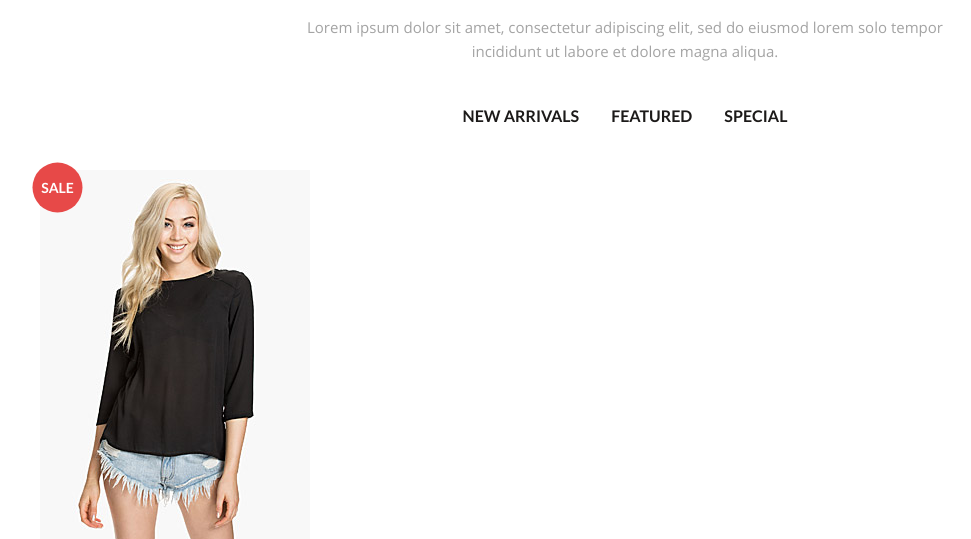
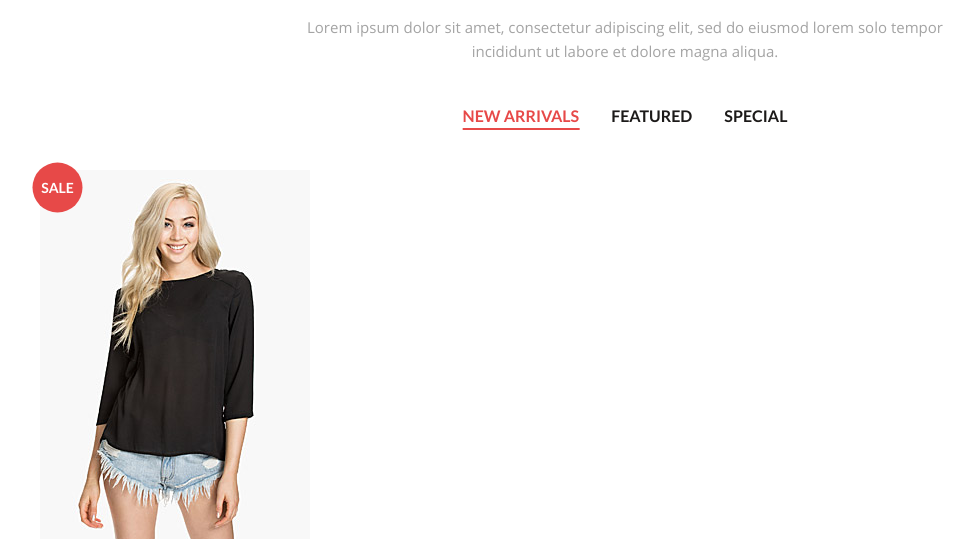
Before and after one commit to Bibliaricus/Ustore, a PHP site: page / in a window 1280 px wide. Shown: the part 1245-1784 px from the top of the page, without its empty margins (15-986 px from the left). Run offline with PHP 8.4, Linux system fonts and the light colour scheme; some web fonts are replaced.

Commit message:
Refactore styles for tabs in top interest

```diff
--- a/less/style.css
+++ b/less/style.css
@@ -1278,8 +1278,10 @@ header a:hover {
 .top-interes > .row .top-interes__tabs .nav-link:focus {
   color: #e74948;
 }
-.top-interes > .row .top-interes__tabs .nav-link:hover::after,
-.top-interes > .row .top-interes__tabs .nav-link:focus::after {
+.top-interes > .row .top-interes__tabs .nav-link.active {
+  color: #e74948;
+}
+.top-interes > .row .top-interes__tabs .nav-link.active::after {
   content: '';
   position: absolute;
   left: 50%;
--- a/less/style.less
+++ b/less/style.less
@@ -1422,6 +1422,10 @@ Version: 1.0
           position: relative;
           &:hover,&:focus {
             color: @main-red;
+          }
+        }
+        .nav-link.active {
+          color: @main-red;
           &::after {
             content: '';
             position: absolute;
@@ -1435,7 +1439,6 @@ Version: 1.0
         }
       }
     }
-    }
     .product__description {
       margin-top: 1.7rem;
       .product__rating {
```
Also changed, not shown: css/style.min.css. Lines whose indentation alone changed are shown as unchanged.
